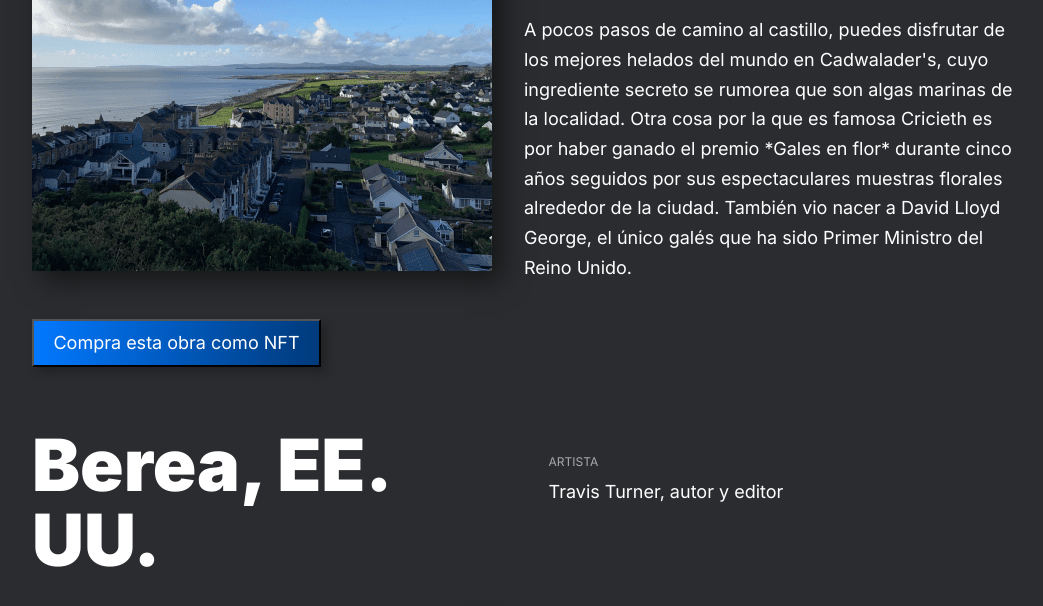
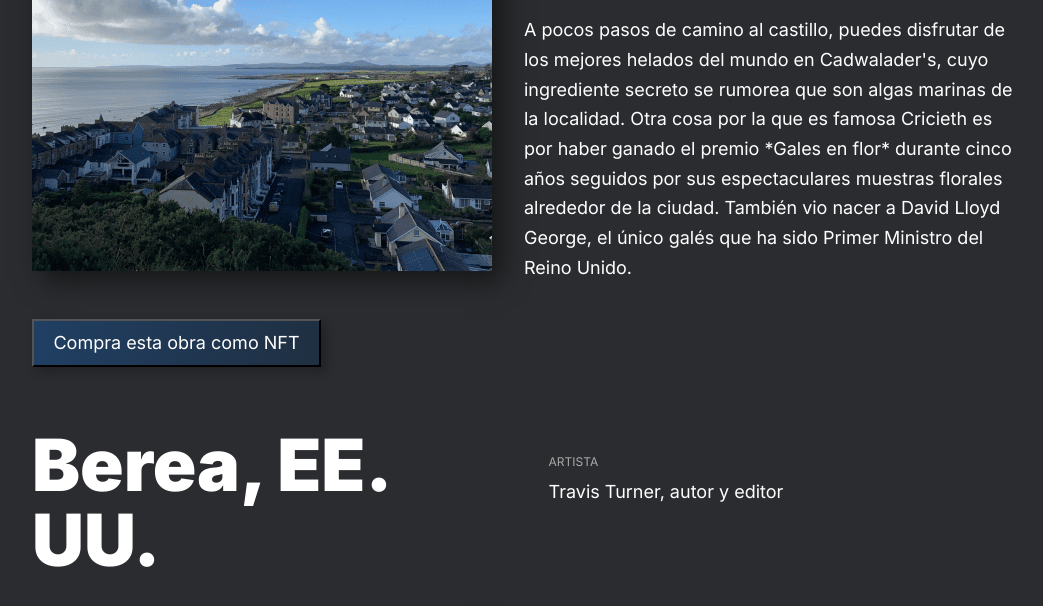
Before and after one commit to AlondraAR/web_project_homeland, a plain HTML site: page index.html in a window 1280 px wide. In both pictures the pointer is over the button 292 px from the left and 3185 px from the top of the page. Shown: the part 2842-3448 px from the top of the page, without its empty margins (116-1159 px from the left). Drawn offline with Linux system fonts and the light colour scheme; a web font is replaced by a local one.

Commit message:
Se agrega hoover en el boton

```diff
--- a/blocks/content.css
+++ b/blocks/content.css
@@ -82,6 +82,9 @@ flex-direction: column;
     background: linear-gradient(90deg, #0278FE 0%, #003A7B 99.98%);
     box-shadow: 5px 5px 10px 0px rgba(0, 0, 0, 0.25);
 }
+.content-places__button:hover {
+    background: linear-gradient(90deg, #0278fe40 0%, #003a7b40 99.98%);
+}
 @media screen and (max-width:768px){
     .content-images{
         margin: auto;
```
